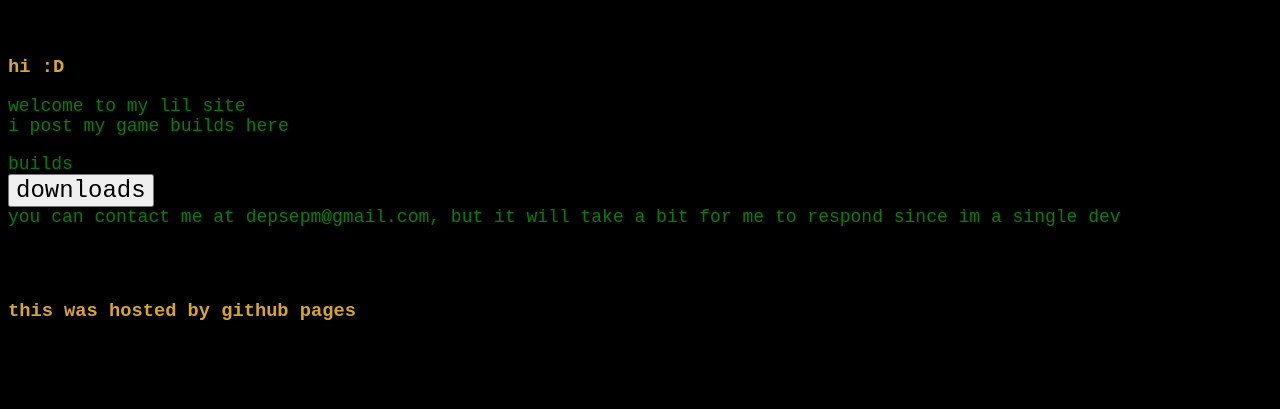
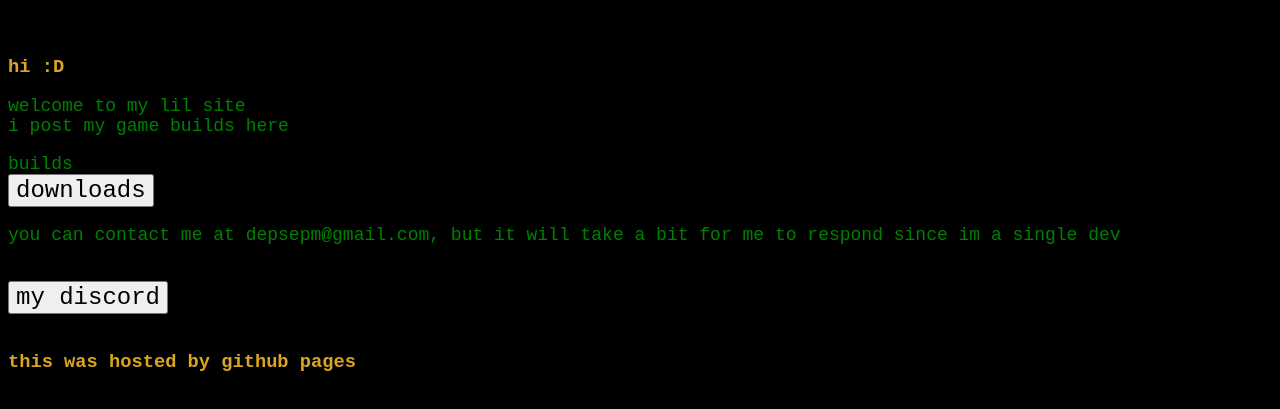
Before and after one commit to depsep-gt/deps-gorilla-horror, a plain HTML site: page index.html in a window 1280 px wide. Shown: the part 61-470 px from the top of the page. Drawn offline with Linux system fonts and the light colour scheme.

Commit message:
add discord button

```diff
--- a/index.html
+++ b/index.html
@@ -12,8 +12,10 @@
     <div>welcome to my lil site</div>
     <div>i post my game builds here</div>
     <br>
-    <div>builds</div> <button onclick="window.location.href='downloadlatest.html'">downloads</button><br>
+    <div>builds</div> <button onclick="window.location.href='downloadlatest.html'">downloads</button><br><br>
     <div>you can contact me at depsepm@gmail.com, but it will take a bit for me to respond since im a single dev</div>
-    <br><br><br>
+    <br><br>
+    <a href="https://discord.gg/vAcDu9buW9"><button>my discord</button></a>
+    <br><br>
     <h3>this was hosted by github pages</h3>
 </body>
```
